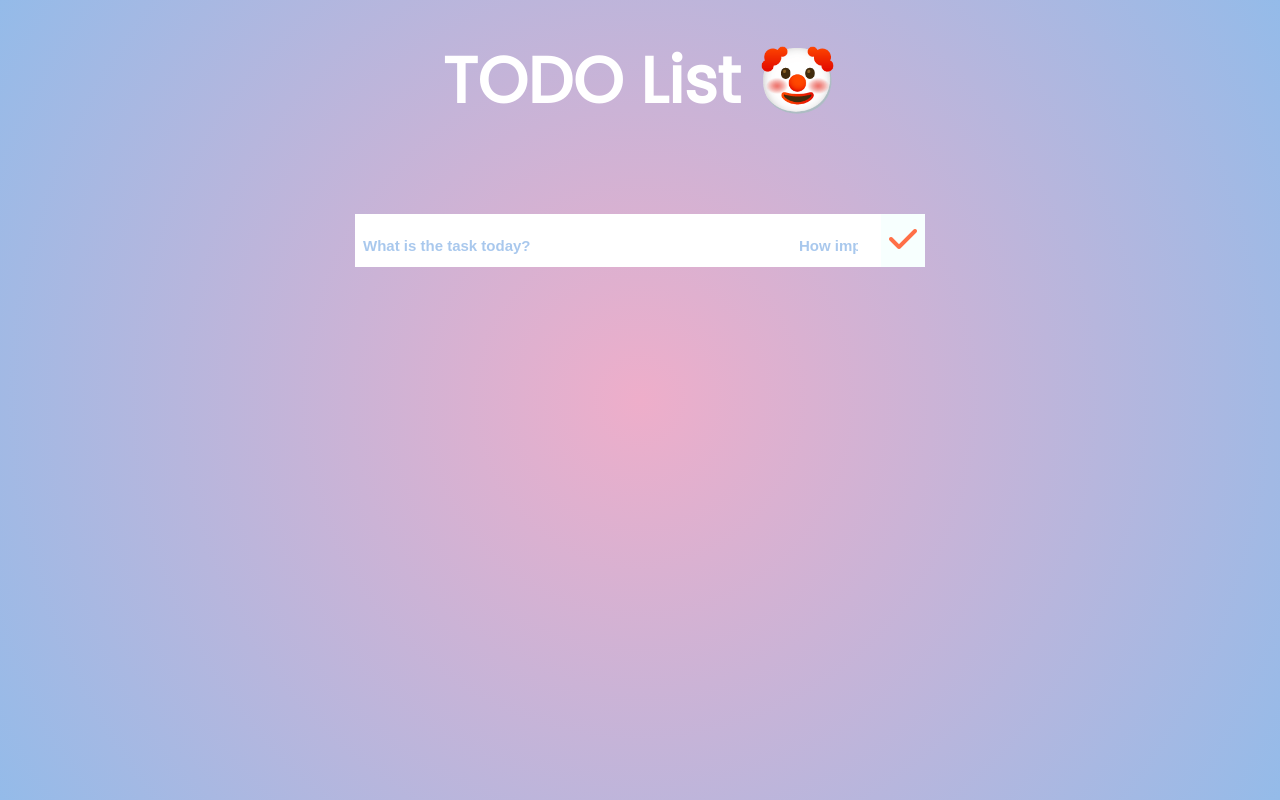
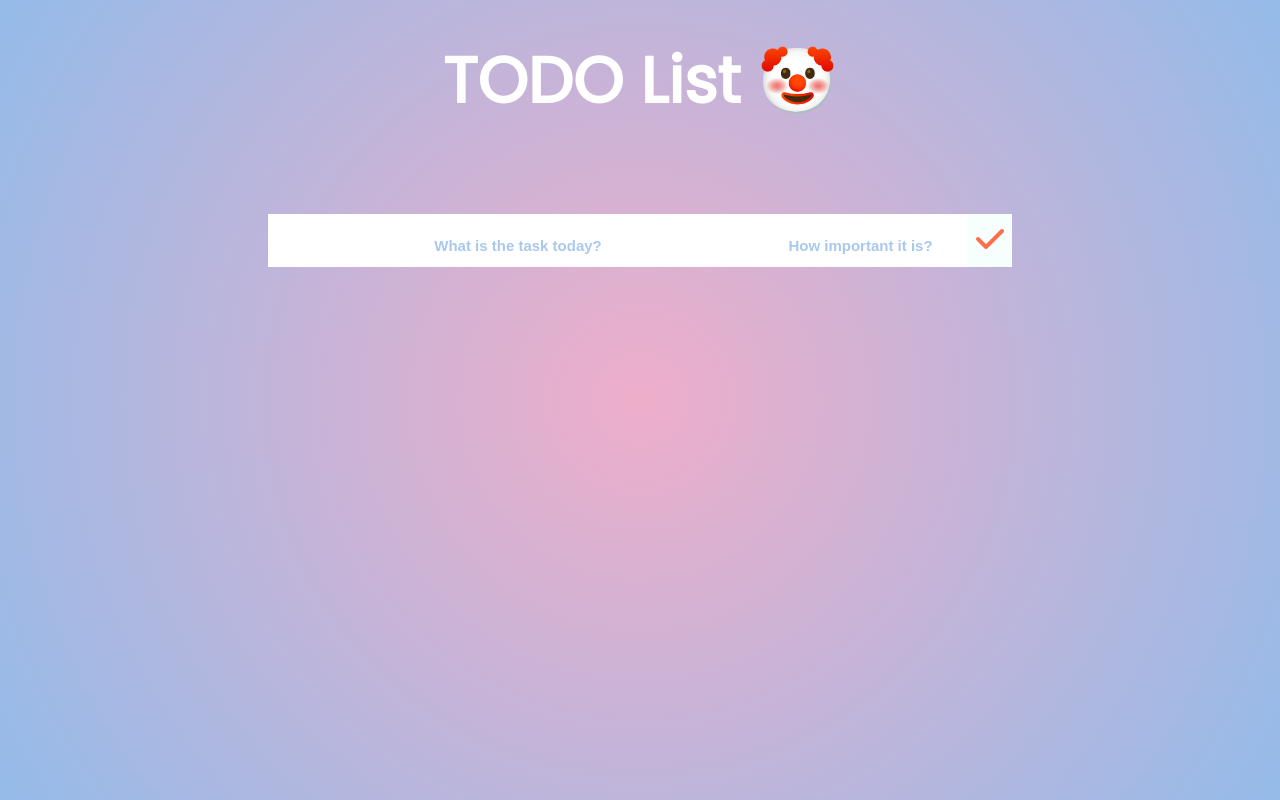
Before and after one commit to M-Hassan-Raza/react-todo, a React (Create React App) app: page / in a window 1280 px wide. Built offline with nearby package versions, Linux system fonts and the light colour scheme.

Commit message:
fixed placeholder, added deleteStateHander

```diff
--- a/src/App.css
+++ b/src/App.css
@@ -66,6 +66,10 @@ form button:hover {
   list-style: none;
 }
 
+.priority{
+  width: 200px;
+}
+
 .delete-btn,
 .complete-btn {
   background: #ff6f47;
@@ -82,6 +86,11 @@ form button:hover {
 .todo-item {
   padding: 0rem 0.5rem;
   width: 800px;
+}
+
+.todo-input{
+  width: 500px;
+
 }
 
 .todo-item-priority{
@@ -111,4 +120,17 @@ form button:hover {
   color: rgba(148,187,233,1);
   font-weight: bold;
   opacity: 0.8;
+
 }
+
+input {
+  text-align: center;
+}
+
+::-webkit-input-placeholder {
+  text-align: center;
+}
+
+:-moz-placeholder {
+  text-align: center;
+}
--- a/src/components/Form.js
+++ b/src/components/Form.js
@@ -22,7 +22,7 @@ function Form(props) {
     return (
         <form>
             <input onChange={inputTextHandler} value={props.inputText} type="text" className="todo-input" placeholder="What is the task today?"/>
-            <input onChange={inputPriorityHandler} value={props.priority} type="number" min="1" max="5" className="todo-input priority" placeholder="How important it is?"/>
+            <input onChange={inputPriorityHandler} value={props.priority} type="number" min="1" max="5" className="priority" placeholder="How important it is?"/>
             <button onClick={submitHandler} className="todo-button" type="submit">
             <i className="fa-sharp fa-solid fa-check"></i>
             </button>
--- a/src/components/Todo.js
+++ b/src/components/Todo.js
@@ -2,7 +2,7 @@ import React from "react";
 
 function Todo(props) {
     const deleteHandler = () => {
-
+        props.setTodosList(props.todosList.filter((el) => el.id !== props.todo.id));
     }
     return (
         <div className="todo">
--- a/src/components/TodoList.js
+++ b/src/components/TodoList.js
@@ -10,6 +10,7 @@ function TodoList(props) {
                         setTodosList={props.setTodosList}
                         key={todo.id}
                         text={todo.text}
+                        todo={todo}
                         priority={todo.priority}
                     />
                 ))}
```
